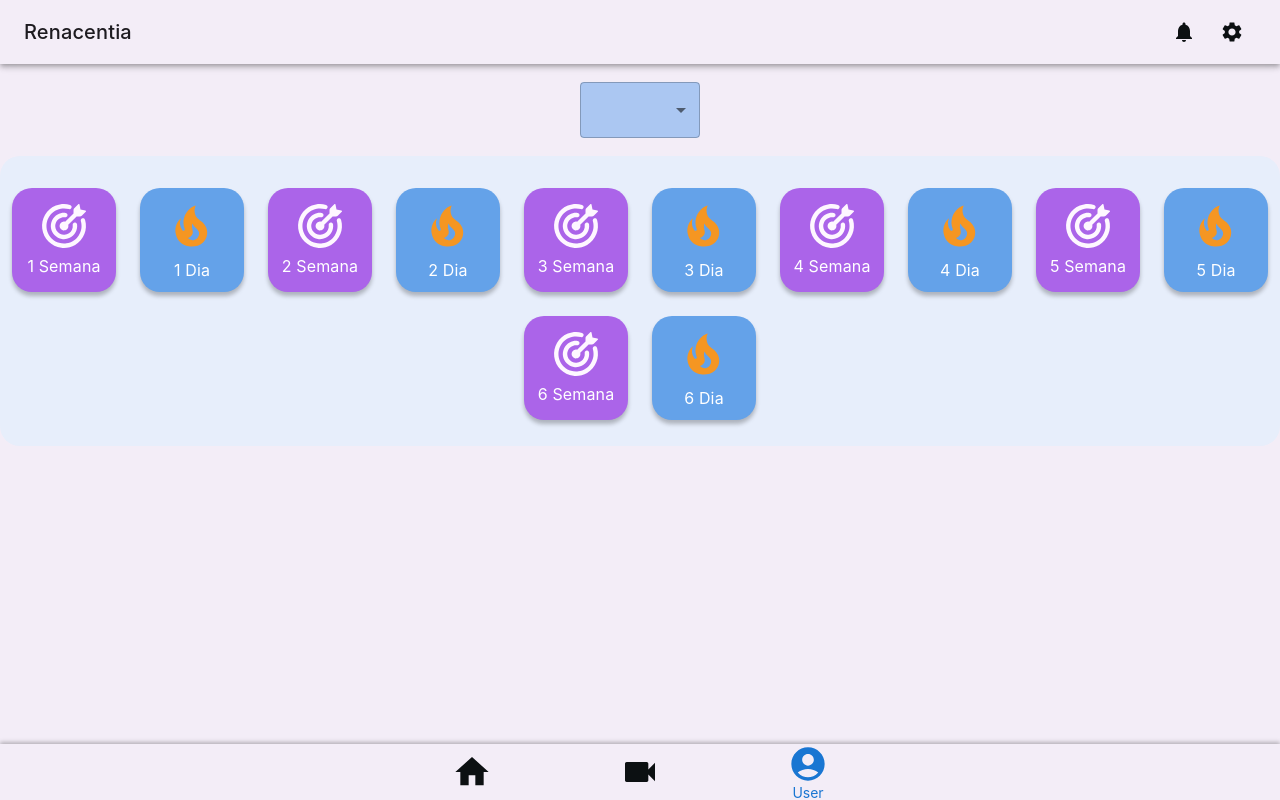
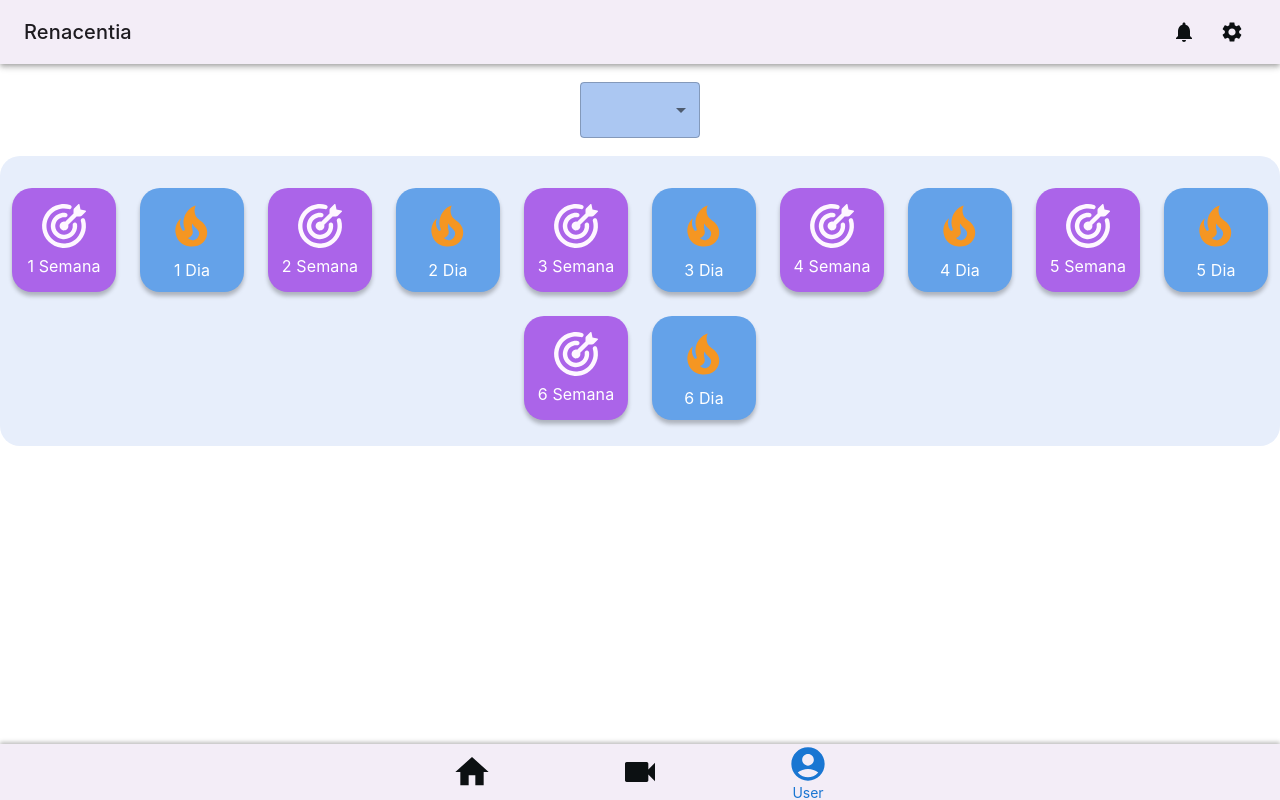
Before and after one commit to GATLA-Meditations/GATLA-Frontend, a Next.js app: page /achievements in a window 1280 px wide. Built offline with nearby package versions, Linux system fonts and the light colour scheme.

Commit message:
GTL-177 deletes background color from achievements page

```diff
--- a/src/pages/achievements/index.tsx
+++ b/src/pages/achievements/index.tsx
@@ -34,7 +34,7 @@ const AchievementsScreen = () => {
     };
 
     return (
-        <Box height={'100vh'} style={{ backgroundColor: 'var(--bg-color)' }}>
+        <Box height={'100vh'}>
             <TopBar amtNotifications={0} selected={''} />
             <div className={'button_content'}>
                 <AchievementsFilter
```
